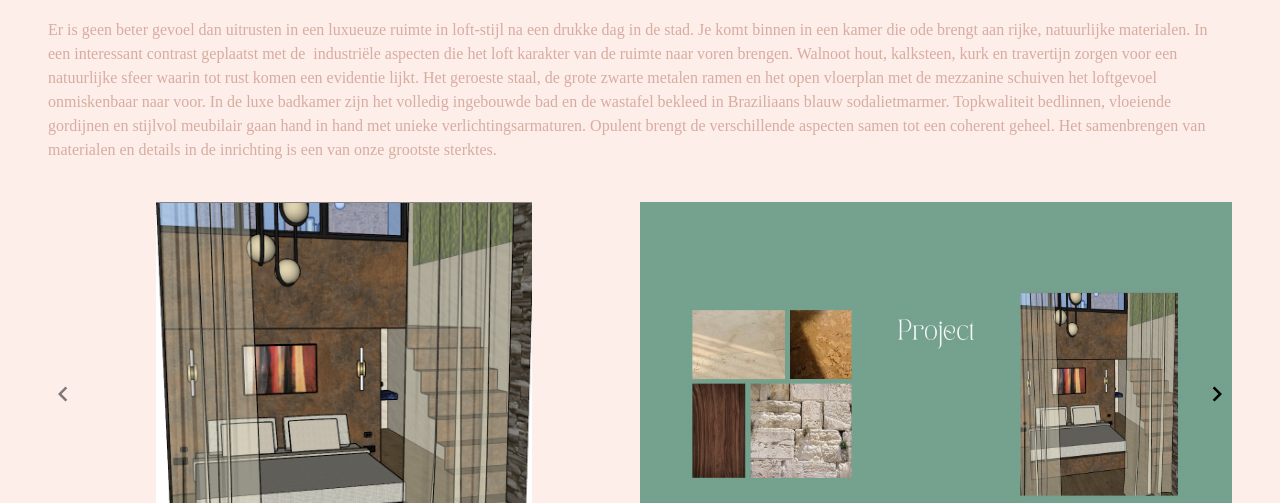
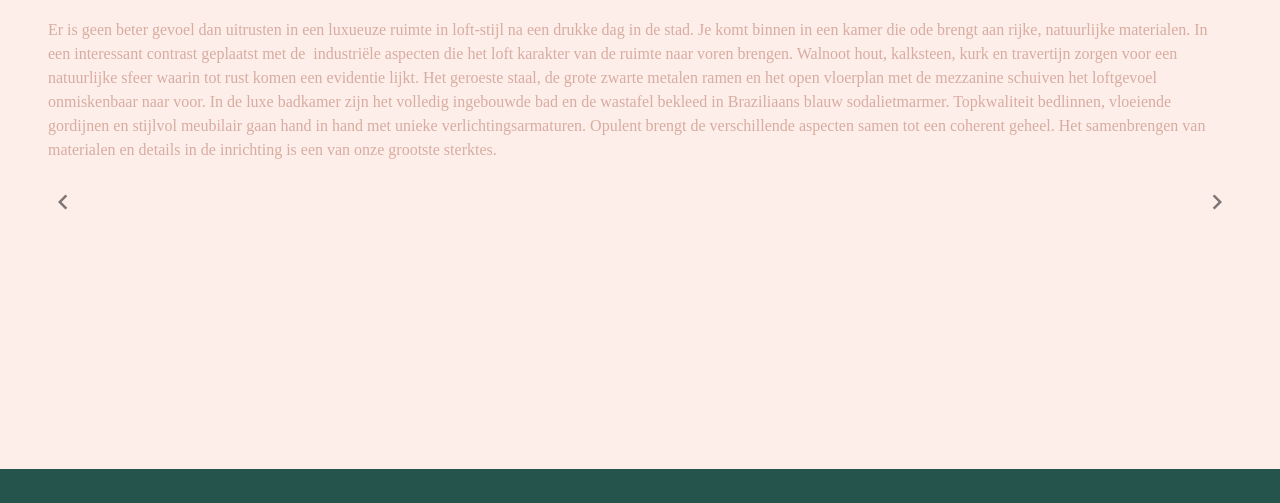
Before and after one commit to nielsvhb/opulent, an Astro site: page /projects/loft-hotel-room in a window 1280 px wide. Shown: the part 222-725 px from the top of the page. Built offline with nearby package versions, Linux system fonts and the light colour scheme; Astro itself is replaced by a stand-in of ours; a web font is replaced by a local one.

Commit message:
Update Project “loft-hotel-room”

```diff
--- a/src/pages/projects/loft-hotel-room.md
+++ b/src/pages/projects/loft-hotel-room.md
@@ -1,14 +1,7 @@
 ---
 title: Loft hotel room
 layout: ../../layouts/ProjectLayout.astro
-images:
-  - image: /images/uploads/roomview1.png
-  - image: /images/uploads/frontpage.jpg
-  - image: /images/uploads/balconyview2.png
-  - image: /images/uploads/topview1.png
-  - image: /images/uploads/bathroom1.png
-  - image: /images/uploads/topview2.png
-  - image: /images/uploads/moodboard-loft-hotel-room.jpg
+images: []
 ---
 <!--StartFragment-->
 
```
